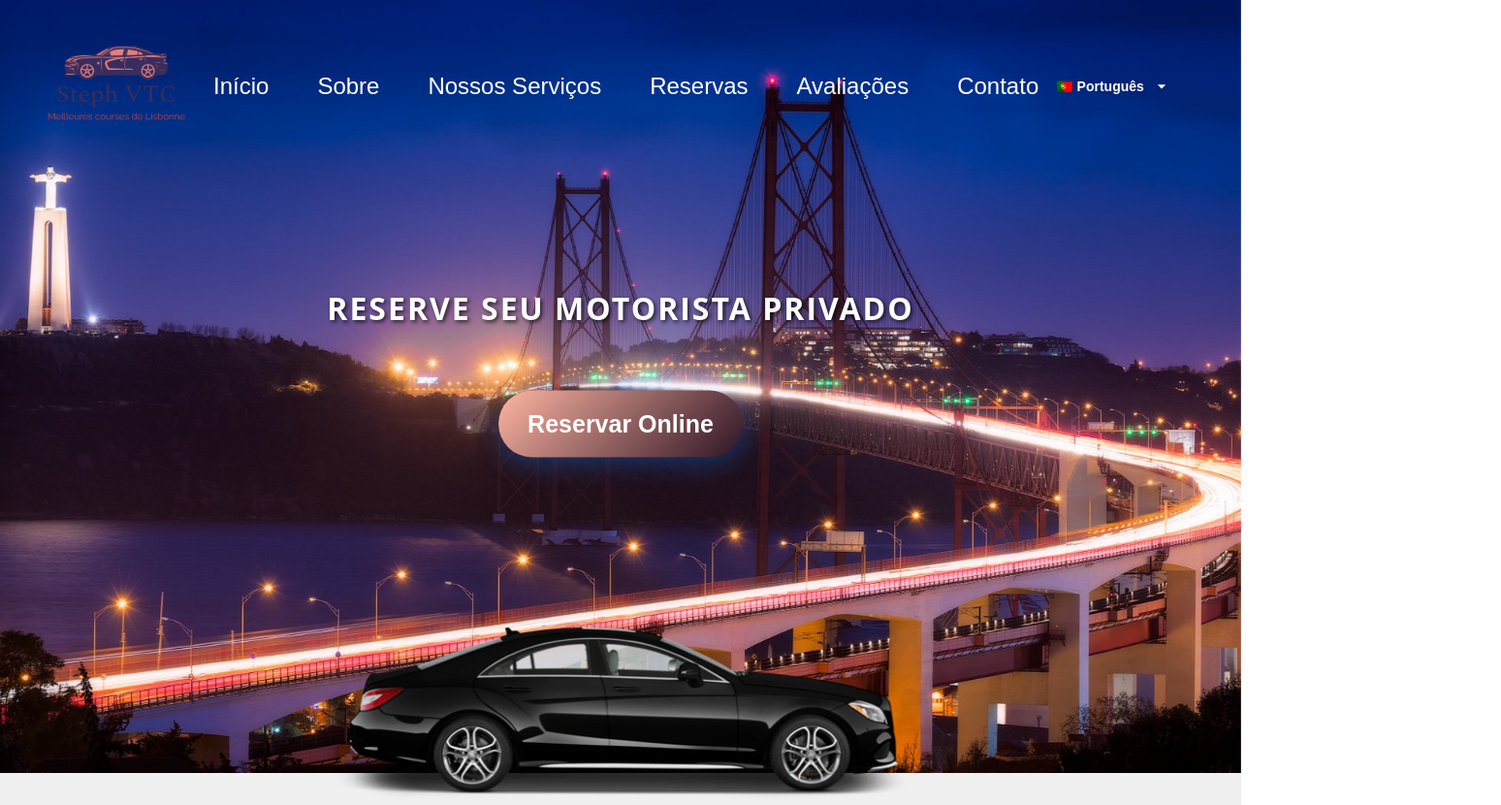
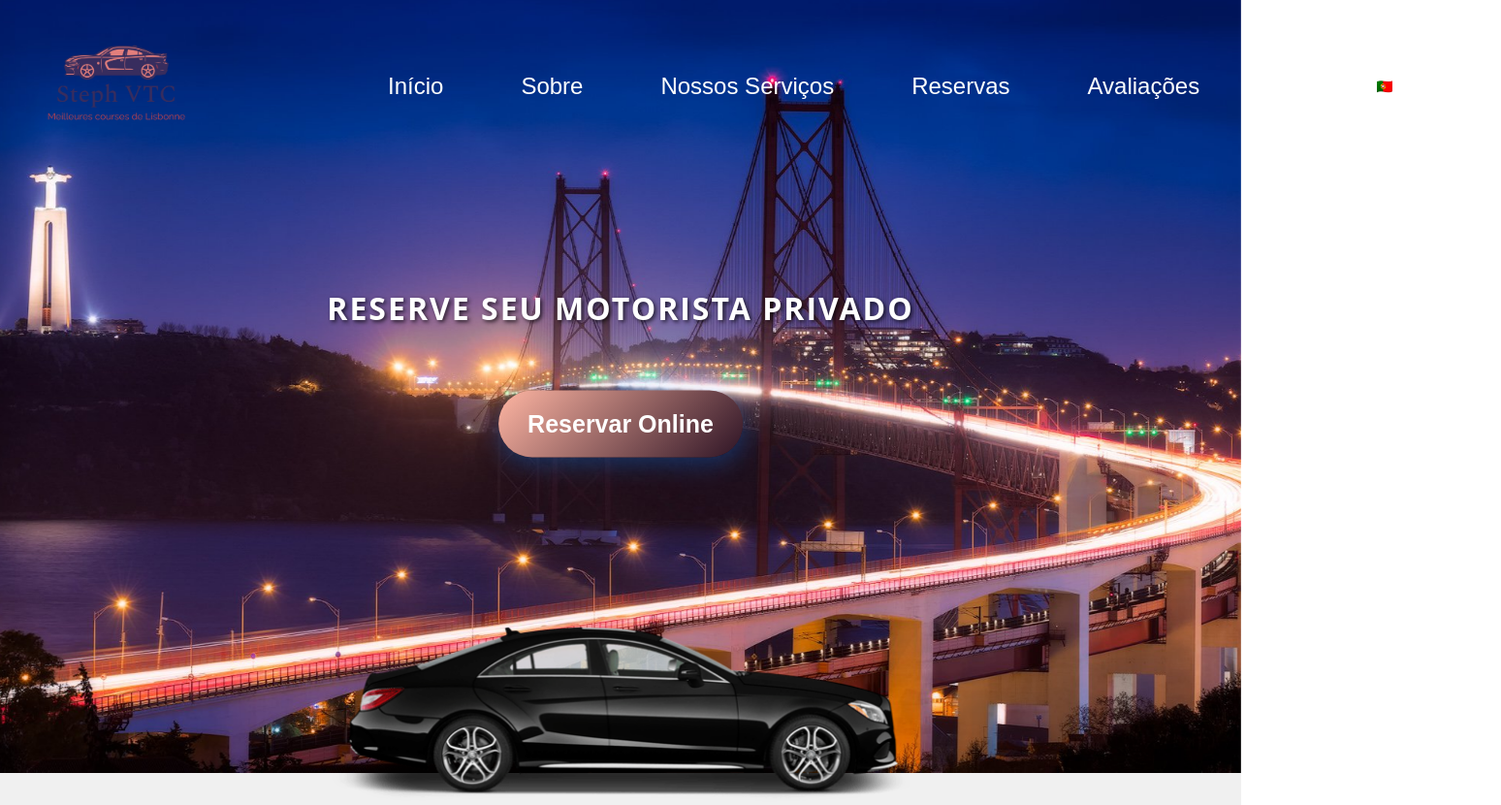
Before and after one commit to Nico01210/VTC, a website: page index.html in a window 1280 px wide. Shown: the top 830 px of the page at 97% size, 1548 px wide, since content can reach past the window. Drawn offline with Linux system fonts and the light colour scheme.

Commit message:
fix bugs

```diff
--- a/style.css
+++ b/style.css
@@ -204,9 +204,9 @@ body:not(.home-page) {
 .navbar-menu {
 	display: flex;
 	list-style: none;
-	margin: 0;
+	margin-left: 180px;
 	padding: 0;
-	gap: 50px;
+	gap: 80px;
 	flex: 2;
 	justify-content: center;
 	flex-wrap: nowrap;
```
